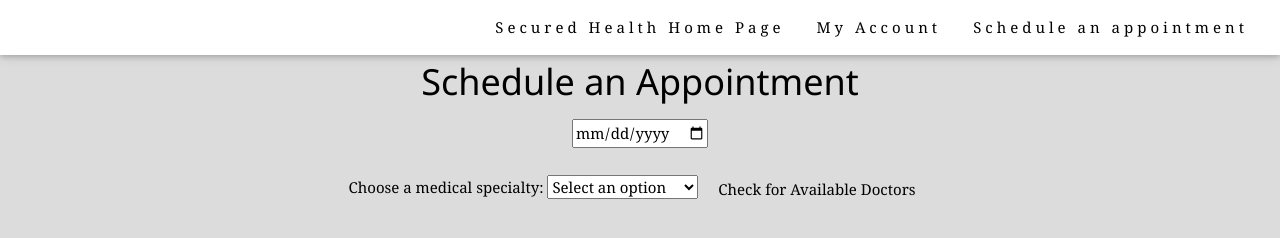
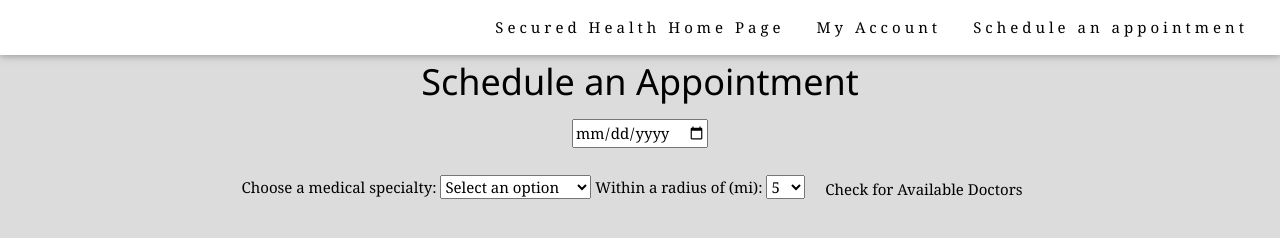
Before and after one commit to aditidam/securehealth, a plain HTML site: page schedule.html in a window 1280 px wide. Drawn offline with nearby package versions, Linux system fonts and the light colour scheme.

Commit message:
Update schedule.html

```diff
--- a/schedule.html
+++ b/schedule.html
@@ -30,6 +30,21 @@ body {
     <option value="radiology">Radiology</option>
     <option value="urology">Urology</option>
   </select>
+
+  <label for="mileradius">Within a radius of (mi):</label>
+  <select id="mileradius" name="mileradius">
+    <option value="5">5</option>
+    <option value="5">10</option>
+    <option value="5">15</option>
+    <option value="5">20</option>
+    <option value="5">25</option>
+    <option value="5">30</option>
+    <option value="5">35</option>
+    <option value="5">40</option>
+  </select>
+
+
+
   <a href="availabledoctors.html" class="w3-bar-item w3-button">Check for Available Doctors</a>
   </center>
 
```
